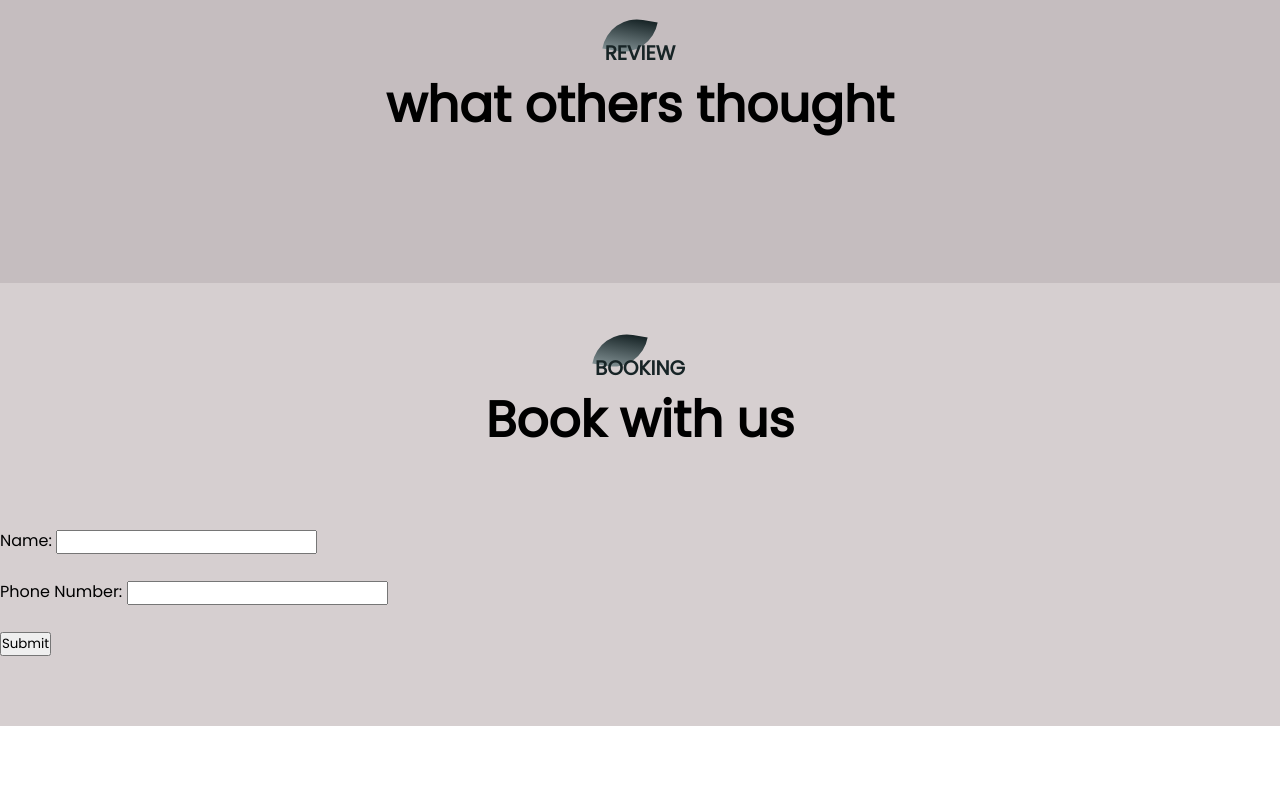
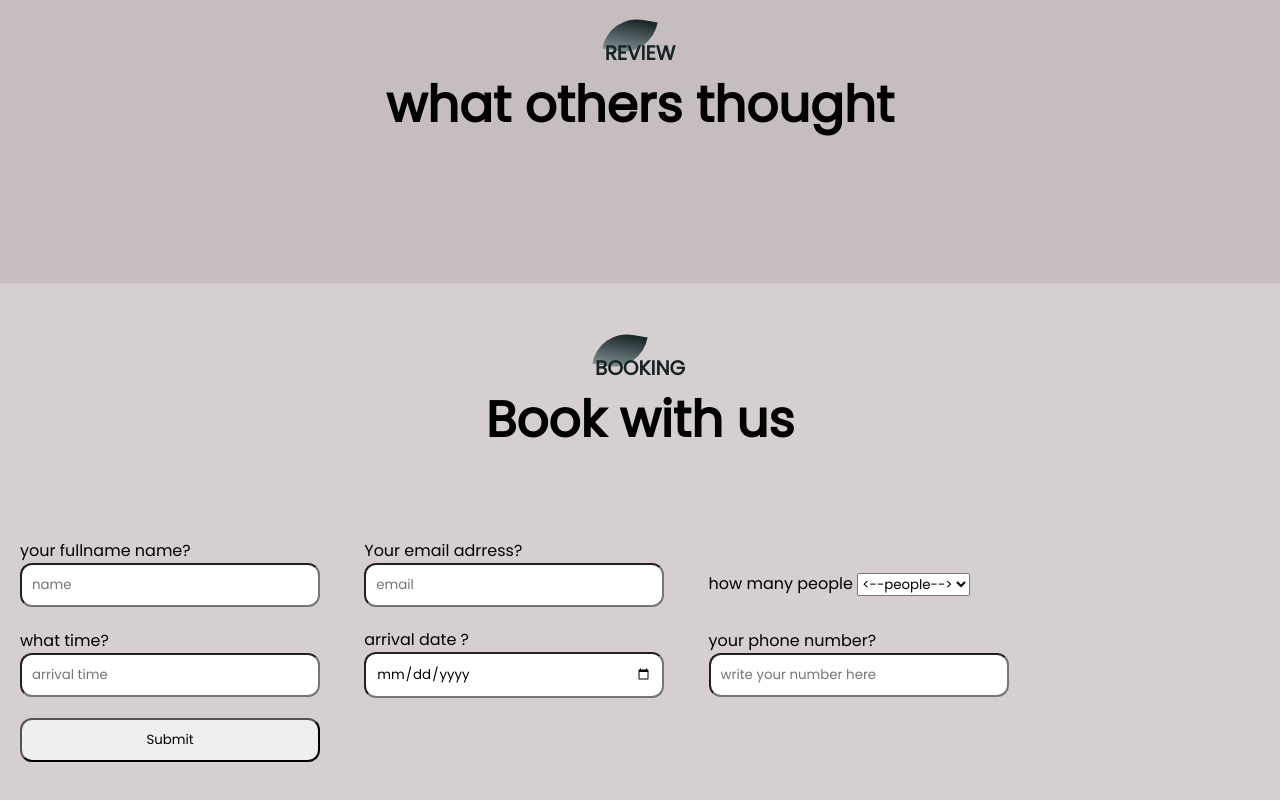
Before and after one commit to kongkabuu/phase-1-project, a website: page index.html in a window 1280 px wide. Shown: the part 1953-2753 px from the top of the page. Before the commit the page ends 2679 px from the top, so only its background shows below. Drawn offline with Linux system fonts and the light colour scheme; no server answers.

Commit message:
initialized db

```diff
--- a/assests/css/style.css
+++ b/assests/css/style.css
@@ -253,3 +253,13 @@ header {
   padding: 70px 0;
   background-color: rgb(214, 207, 208);
 }
+.main-form div {
+  margin: 10px 20px;
+  width: 300px;
+  display: inline-block;
+}
+.main-form div input {
+  width: 100%;
+  border-radius: 12px;
+  padding: 10px;
+}
--- a/assests/js/main.js
+++ b/assests/js/main.js
@@ -111,7 +111,36 @@ function renderReviews(data) {
   value.textContent = `${data.data.propertyInfo.reviewInfo.reviews[0].reviewScoreWithDescription.value}`;
   card.append(text, value, name);
 }
+function storeUserData() {
+  let form = document.querySelector("#user-data");
+  form.addEventListener("submit", (event) => {
+    event.preventDefault();
+    const formData = new formData(form);
+    const data = object.fromEntries(formData);
+    postingUserData(data);
+  });
+}
 
+async function postingUserData(data) {
+  let options = {
+    method: "POST",
+    headers: {
+      "content-type": "application/json",
+    },
+    body: JSON.stringify(data),
+  };
+  try {
+    const response = await fetch(" http://localhost:3000/book", options);
+    const body = await response.json();
+    if (body) {
+      renderReviews(data);
+    } else {
+      console.log("Something went wrong");
+    }
+  } catch (err) {
+    console.error(err);
+  }
+}
 document.addEventListener("DOMContentLoaded", () => {
   document
     .getElementById("search-btn")
@@ -122,6 +151,6 @@ document.addEventListener("DOMContentLoaded", () => {
       let searchTerm = document.getElementById("search").value;
 
       fetchData(searchTerm);
+      storeUserData();
     });
-  console.log(fetchData());
 });
--- a/index.html
+++ b/index.html
@@ -96,13 +96,77 @@
           <p>BOOKING</p>
           <h1>Book with us</h1>
         </div>
-        <form action="/book" method="post">
-          <label for="name">Name:</label>
-          <input type="text" id="name" name="name" required /><br /><br />
-          <label for="phone">Phone Number:</label>
-          <input type="tel" id="phone" name="phone" required /><br /><br />
-          <input type="submit" value="Submit" />
-        </form>
+        <div class="main-form">
+          <form
+            action="http://localhost:3000/book"
+            method="post"
+            id="user-data"
+          >
+            <div>
+              <span> your fullname name? </span>
+              <input
+                type="text"
+                name="name"
+                id="name"
+                placeholder="name"
+                required
+              />
+            </div>
+            <div>
+              <span>Your email adrress? </span>
+              <input
+                type="email"
+                name="name"
+                id="name"
+                placeholder="email"
+                required
+              />
+            </div>
+            <div>
+              <span>how many people </span>
+              <select name="people" id="people">
+                <option value=""><--people--></option>
+                <option value="1">1</option>
+                <option value="2">2</option>
+                <option value="3">3</option>
+                <option value="4">4</option>
+              </select>
+            </div>
+            <div>
+              <span>what time? </span>
+              <input
+                type="text"
+                name="time"
+                id="time"
+                placeholder="arrival time"
+                required
+              />
+            </div>
+            <div>
+              <span>arrival date ? </span>
+              <input
+                type="date"
+                name="date"
+                id="date"
+                placeholder="date"
+                required
+              />
+            </div>
+            <div>
+              <span>your phone number? </span>
+              <input
+                type="number"
+                name="number"
+                id="number"
+                placeholder="write your number here"
+                required
+              />
+            </div>
+            <div class="sumbit-btn">
+              <input type="submit" value="Submit" />
+            </div>
+          </form>
+        </div>
       </section>
     </main>
     <footer></footer>
```
Also changed, not shown: assests/db/db.json (+15 -0 lines).
